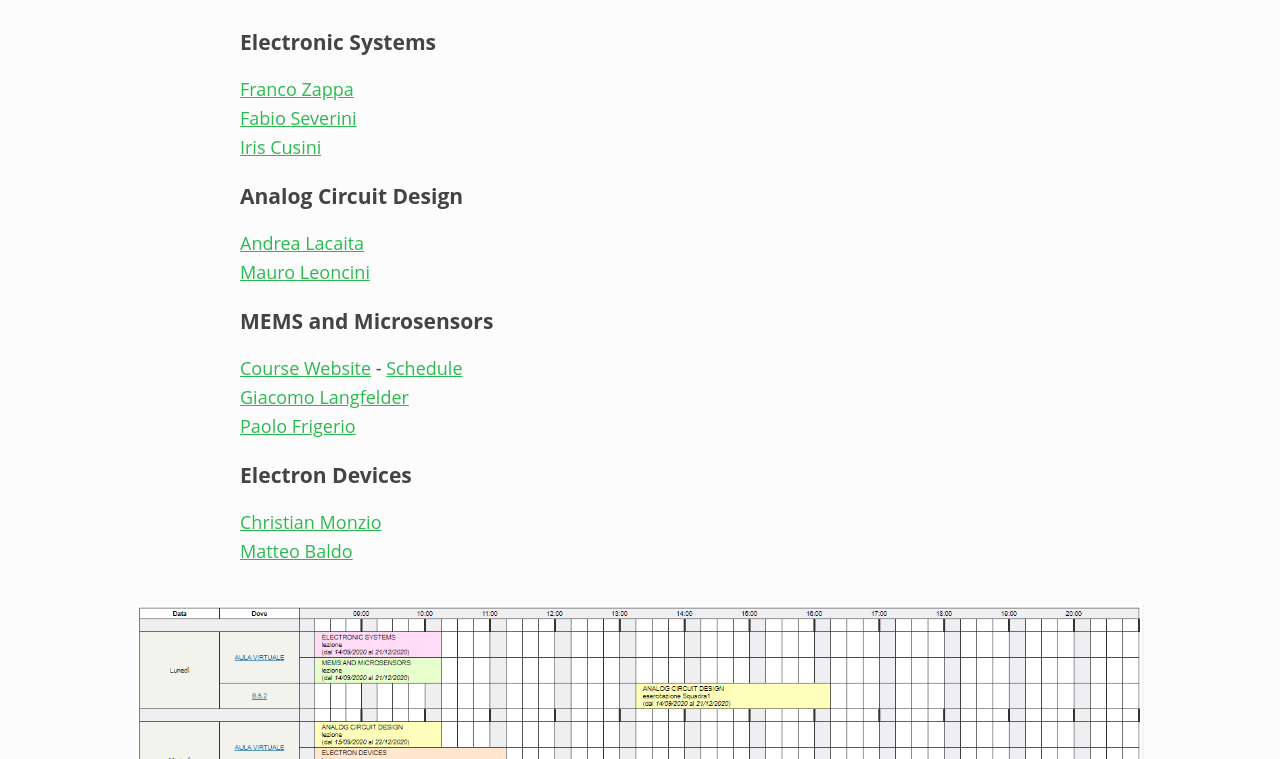
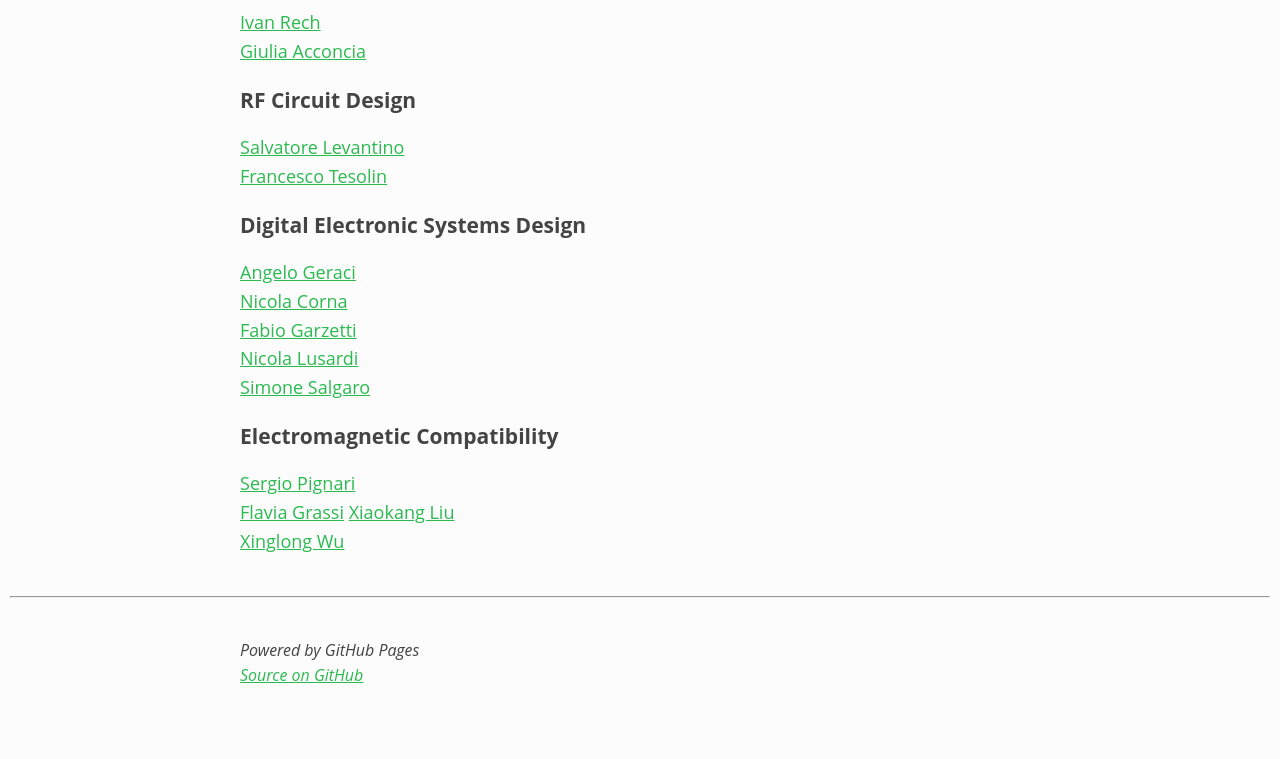
Before and after one commit to valerionew/electronics-MSc-webex, a plain HTML site: page index.html in a window 1280 px wide. Shown: the part 133-892 px from the top of the page. After the commit the page ends 862 px from the top, so only its background shows below. Drawn offline with Linux system fonts and the light colour scheme.

Commit message:
Update index.html

```diff
--- a/index.html
+++ b/index.html
@@ -7,26 +7,28 @@
 </head>
 <body>
   <div class="body">
-  <h1 id="first-year">First year</h1>
   <h2 id="webex-rooms">WebEx Rooms</h2>
-  <h3 id="electronic-systems">Electronic Systems</h3>
-  <p><a href="https://politecnicomilano.webex.com/meet/franco.zappa" target="_blank">Franco Zappa</a><br>
-    <a href="https://politecnicomilano.webex.com/meet/fabio.severini" target="_blank">Fabio Severini</a><br>
-    <a href="https://politecnicomilano.webex.com/meet/iris.cusini" target="_blank">Iris Cusini</a></p>
-  <h3 id="analog-circuit-design">Analog Circuit Design</h3>
-  <p><a href="https://politecnicomilano.webex.com/meet/andrea.lacaita" target="_blank">Andrea Lacaita</a><br>
-    <a href="https://politecnicomilano.webex.com/meet/mauro.leoncini" target="_blank">Mauro Leoncini</a></p>
-  <h3 id="mems-and-microsensors">MEMS and Microsensors</h3>
-  <p><a href="https://www.sensorlab.deib.polimi.it/Education.php" target="_blank">Course Website</a> - <a href="https://www.sensorlab.deib.polimi.it/MEMS_microsensors/MMXX_course_program.pdf"  target="_blank">Schedule</a> <br>
-    <a href="https://politecnicomilano.webex.com/meet/giacomo.langfelder" target="_blank">Giacomo Langfelder</a><br>
-    <a href="https://politecnicomilano.webex.com/meet/paolo.frigerio" target="_blank">Paolo Frigerio</a></p>
+  <h3 id="signal-recovery">Signal Recovery</h3>
+  <p><a href="https://politecnicomilano.webex.com/meet/ivan.rech" target="_blank">Ivan Rech</a><br>
+    <a href="https://politecnicomilano.webex.com/meet/giulia.acconcia" target="_blank">Giulia Acconcia</a><br>
+  <h3 id="rf-circuit-design">RF Circuit Design</h3>
+  <p><a href="https://politecnicomilano.webex.com/meet/salvatore.levantino" target="_blank">Salvatore Levantino</a><br>
+    <a href="https://politecnicomilano.webex.com/meet/francesco.tesolin" target="_blank">Francesco Tesolin</a></p>
+  <h3 id="desd">Digital Electronic Systems Design</h3>
+  <p>
+    <a href="https://politecnicomilano.webex.com/meet/angelo.geraci" target="_blank">Angelo Geraci</a><br>
+    <a href="https://politecnicomilano.webex.com/meet/nicola.corna" target="_blank">Nicola Corna</a><br>
+    <a href="https://politecnicomilano.webex.com/meet/fabio.garzetti" target="_blank">Fabio Garzetti</a><br>
+    <a href="https://politecnicomilano.webex.com/meet/nicola.lusardi" target="_blank">Nicola Lusardi</a><br>
+    <a href="https://politecnicomilano.webex.com/meet/simone.salgaro" target="_blank">Simone Salgaro</a></p>
 
-  <h3 id="electron-devices">Electron Devices</h3>
-    <p><a href="https://politecnicomilano.webex.com/meet/christian.monzio" target="_blank">Christian Monzio</a><br>
-    <a href="https://politecnicomilano.webex.com/meet/matteo.baldo" target="_blank">Matteo Baldo</a></p>
+  <h3 id="electromagnetic-compatibility">Electromagnetic Compatibility</h3>
+    <p><a href="https://politecnicomilano.webex.com/meet/sergio.pignari" target="_blank">Sergio Pignari</a><br>
+    <a href="https://politecnicomilano.webex.com/meet/flavia.grassi" target="_blank">Flavia Grassi</a>
+    <a href="https://politecnicomilano.webex.com/meet/xiaokang.liu" target="_blank">Xiaokang Liu</a><br>
+    <a href="https://politecnicomilano.webex.com/meet/xinglong.wu" target="_blank">Xinglong Wu</a><br></p>
 
 </div>
-<img src="orario.png" alt="Orario">
 <hr>
     <p class="endpage"> Powered by GitHub Pages <br> <a href="https://github.com/valerionew/electronics-MSc-webex" target="_blank">Source on GitHub</a> </p>
 </body>
```
